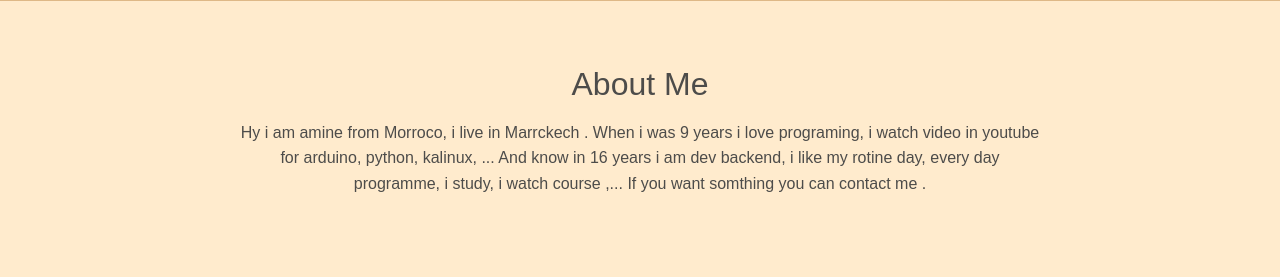
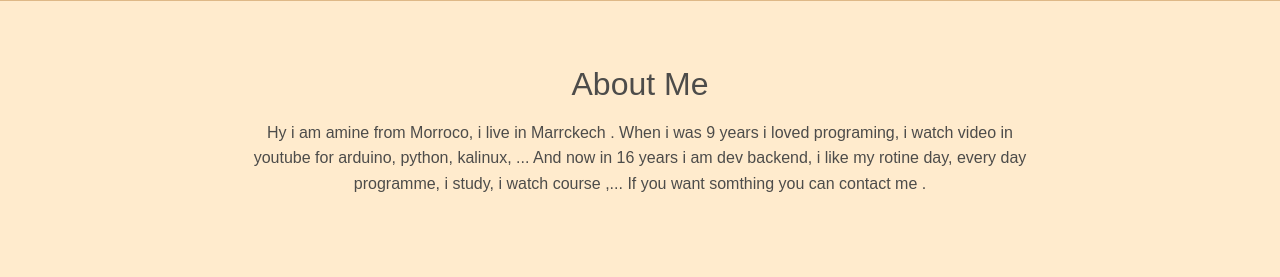
Before and after one commit to Aniffour/personnel-web, a Django app: template personal_web/core/templates/core/home.html in a window 1280 px wide. Shown: the part 538-815 px from the top of the page. Run offline with Django 3.2, Linux system fonts and the light colour scheme; the template is opened without the code that fills it, so the values that code supplies are empty.

Commit message:
change some thing

```diff
--- a/personal_web/core/templates/core/home.html
+++ b/personal_web/core/templates/core/home.html
@@ -16,8 +16,8 @@
     <div class="center">
       <h2>About Me</h2>
       <p>Hy i am amine from Morroco, i live in Marrckech .
-        When i was 9 years i love programing,  i watch video in youtube for arduino, python, kalinux, ...
-        And know in 16 years i am dev backend, i like my rotine day, every day programme, i study, i watch course ,...
+        When i was 9 years i loved programing,  i watch video in youtube for arduino, python, kalinux, ...
+        And now in 16 years i am dev backend, i like my rotine day, every day programme, i study, i watch course ,...
         If you want somthing you can contact me .
     </p>
     </div>
```
